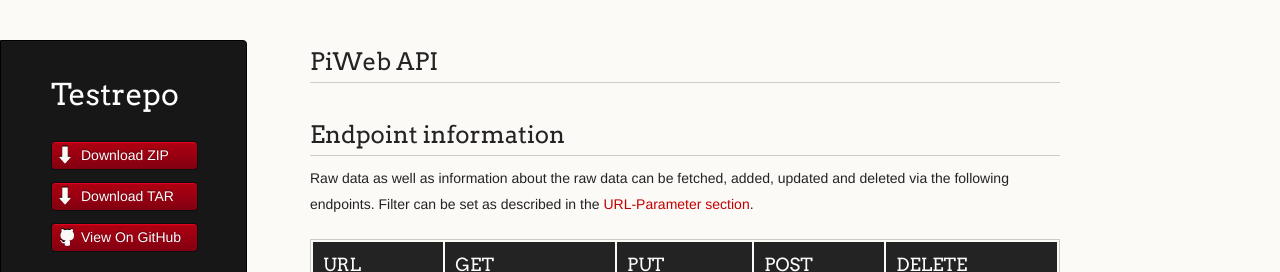
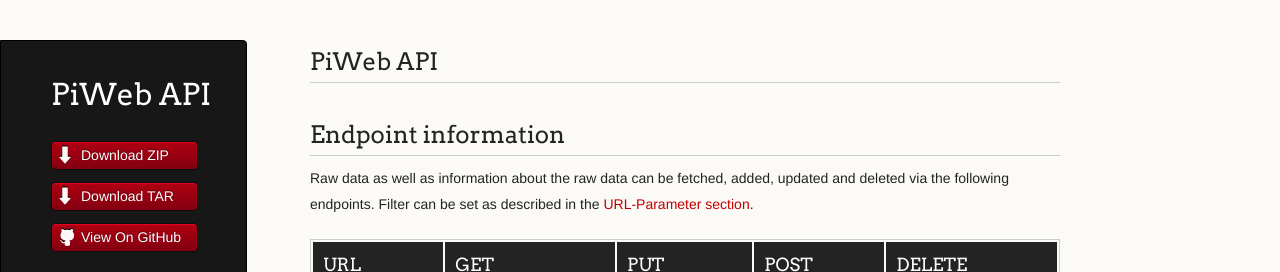
Before and after one commit to BatzJunior/testrepo, a Jekyll site: the page built from rawdata.md, in a window 1280 px wide. Shown: the top 272 px of the page. Built offline with Jekyll 4.4.1, drawn with Linux system fonts in a browser that asks for light colours.

Commit message:
Update frame.html

```diff
--- a/_layouts/frame.html
+++ b/_layouts/frame.html
@@ -18,7 +18,7 @@
   <body>
     <div class="wrapper">
       <header>
-        <h1 class="header">Testrepo</h1>
+        <h1 class="header">PiWeb API</h1>
         <p class="header"></p>
 
         <ul>
```
